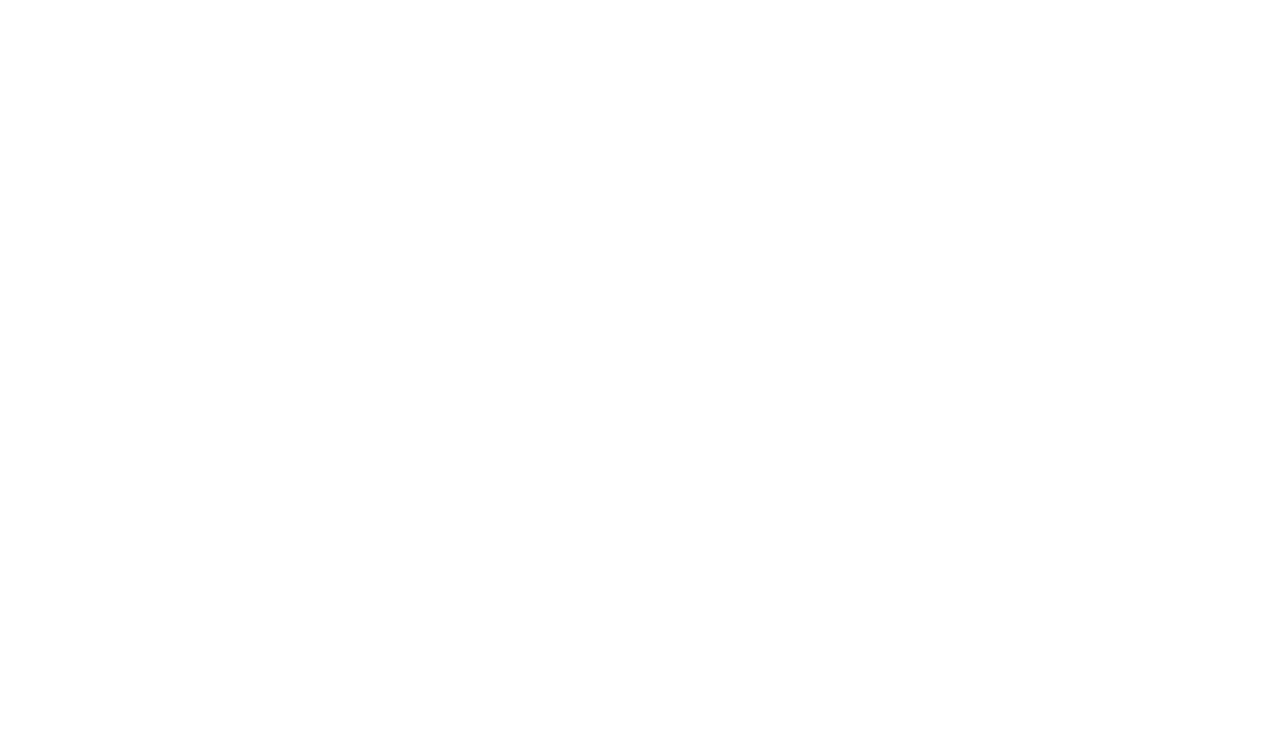
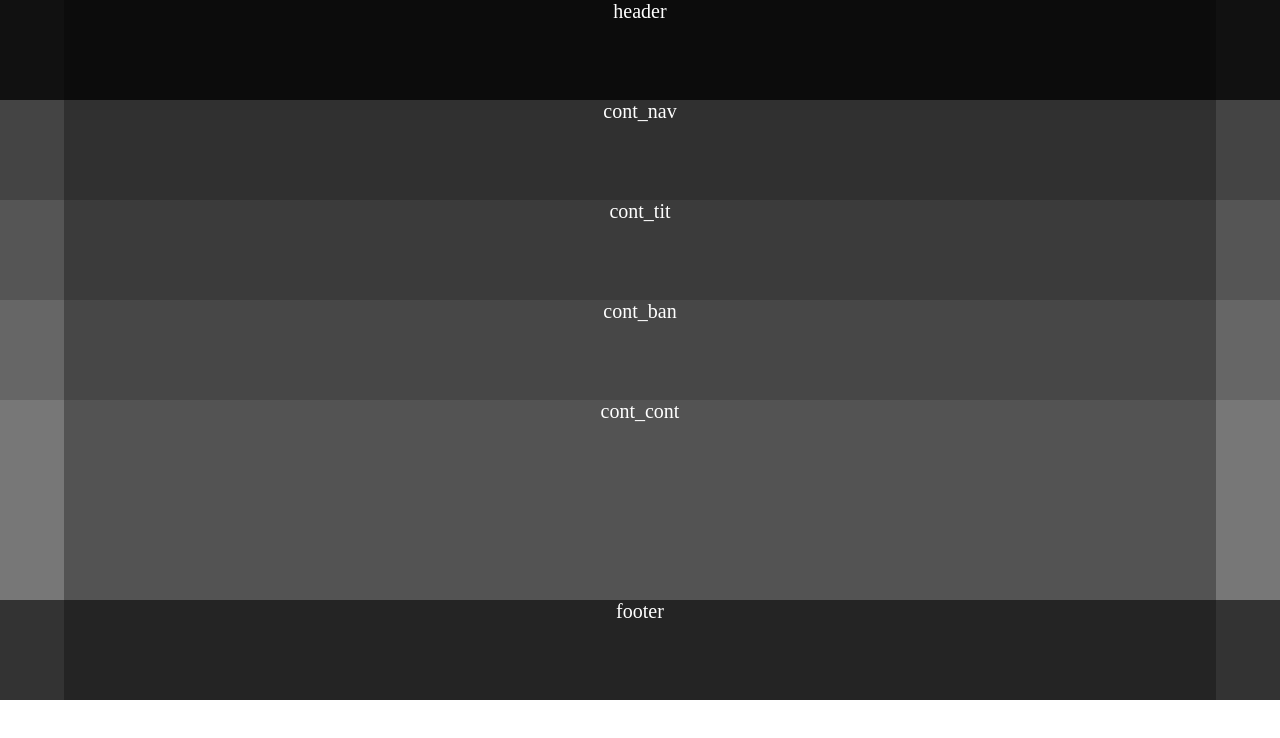
Before and after one commit to gshscs2011/webstoryboy, a plain HTML site: page index.html in a window 1280 px wide. Drawn offline with Linux system fonts and the light colour scheme.

Commit message:
Basic Layout settings

```diff
--- a/css/reset.css
+++ b/css/reset.css
@@ -0,0 +1,5 @@
+@charset "utf-8";
+/* 여백 초기화 */
+
+body,div,ul,li,dl,dt,ol,h1,h2,h3,h4,h5,h6,input,fieldset,legend,p,select,table,th,td,tr,textarea,button,form
+{ margin : 0;  padding : 0;}
--- a/css/style.css
+++ b/css/style.css
@@ -0,0 +1,34 @@
+@charset "utf-8";
+
+/* 레이아웃 */
+#warp {
+
+    margin:0 auto;
+    font-size: 20px;
+    text-align: center;
+    color:#fff;
+}
+#header {
+
+    height: 100px;
+    background: #111111 ;
+}
+#contents {
+
+    background: #222222;
+}
+#footer {
+
+    height: 100px;
+    background: #333333;
+}
+
+/* 컨텐츠 레이아웃 */
+.cont_nav{height: 100px;background: #444444;}
+.cont_tit{height: 100px;background: #555555;}
+.cont_ban{height: 100px;background: #666666;}
+.cont_cont{height: 200px;background: #777777;}
+
+
+/* 컨테이너 */
+.container{width: 90%; margin: 0 auto; height: inherit; background: rgba(0,0,0,0.3);}
--- a/index.html
+++ b/index.html
@@ -6,21 +6,41 @@
     <meta name="author" content="1024.kr">
     <meta name="description" content="웹 퍼리셔를 위한 웹 표준 사이트">
     <meta name="keywords" content="웹표준, 웹표준사이트, 웹접근성, 1024.kr">
-    <title>Webstandard</title>
-    <!-- style -->
+    <title>WEB STANDARD SITE</title>
+    <!-- CSS style -->
     <link rel="stylesheet" href="css/reset.css">
     <link rel="stylesheet" href="css/style.css">
-
-
 </head>
 <body>
-
     <div id="warp">
-        <div id="header"></div>
-        <div id="content"></div>
-        <div id="footer"></div>
+        <div id="header">
+            <div class="container">
+                header
+            </div>
+        </div>
+        <!-- header -->
+        <div id="contents">
+            <div class="cont_nav">
+                <div class="container">cont_nav</div>
+            </div>
+            <div class="cont_tit">
+                <div class="container">cont_tit</div>
+            </div>
+            <div class="cont_ban">
+                <div class="container">cont_ban</div>
+            </div>
+            <div class="cont_cont">
+                <div class="container">cont_cont</div>
+            </div>
+        </div>
+        <!--contents  -->
+        <div id="footer">
+            <div class="container">
+                footer
+            </div>
+        </div>
+        <!--footer  -->
     </div>
-
-
+    <!-- warp -->
 </body>
 </html>
```
